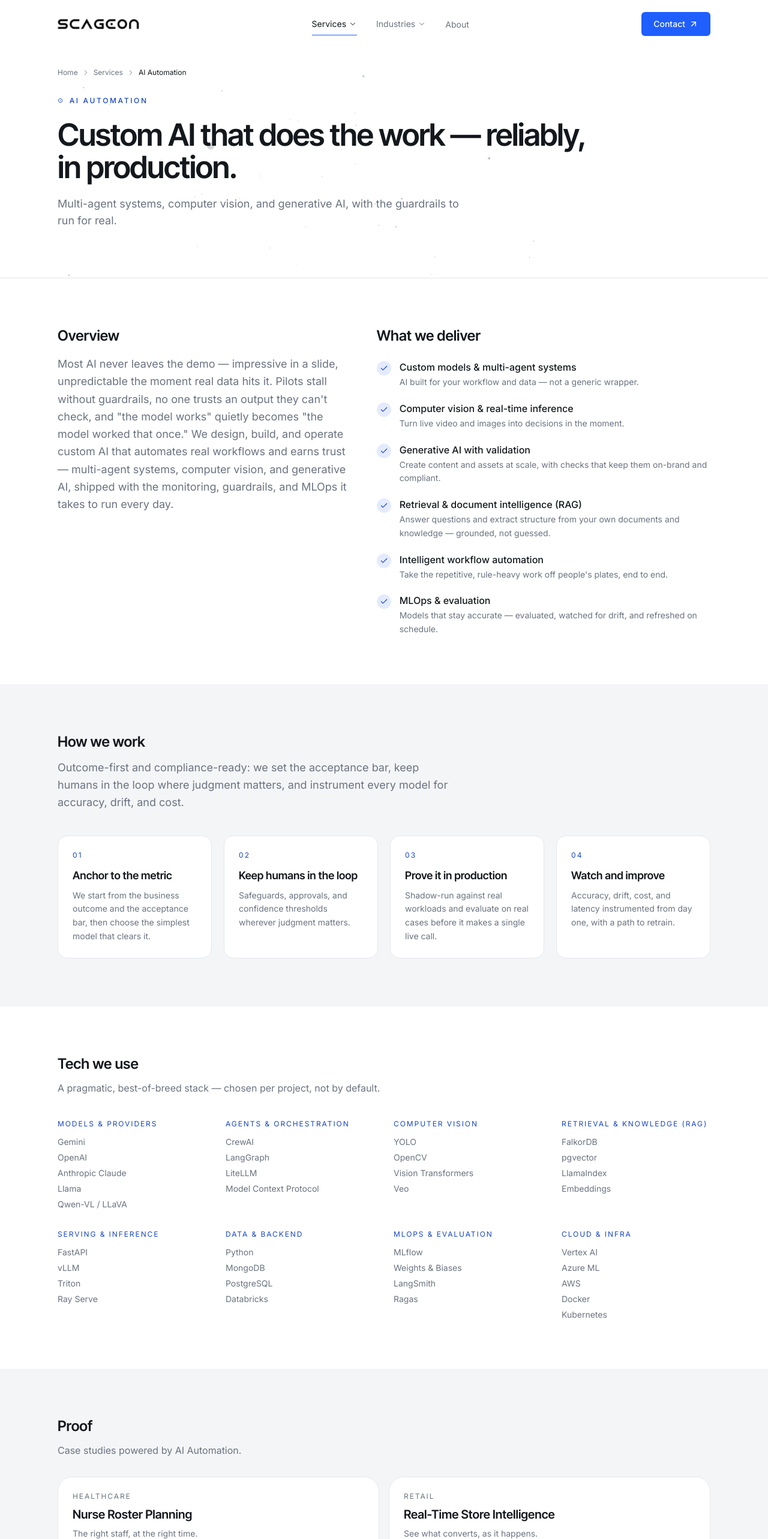
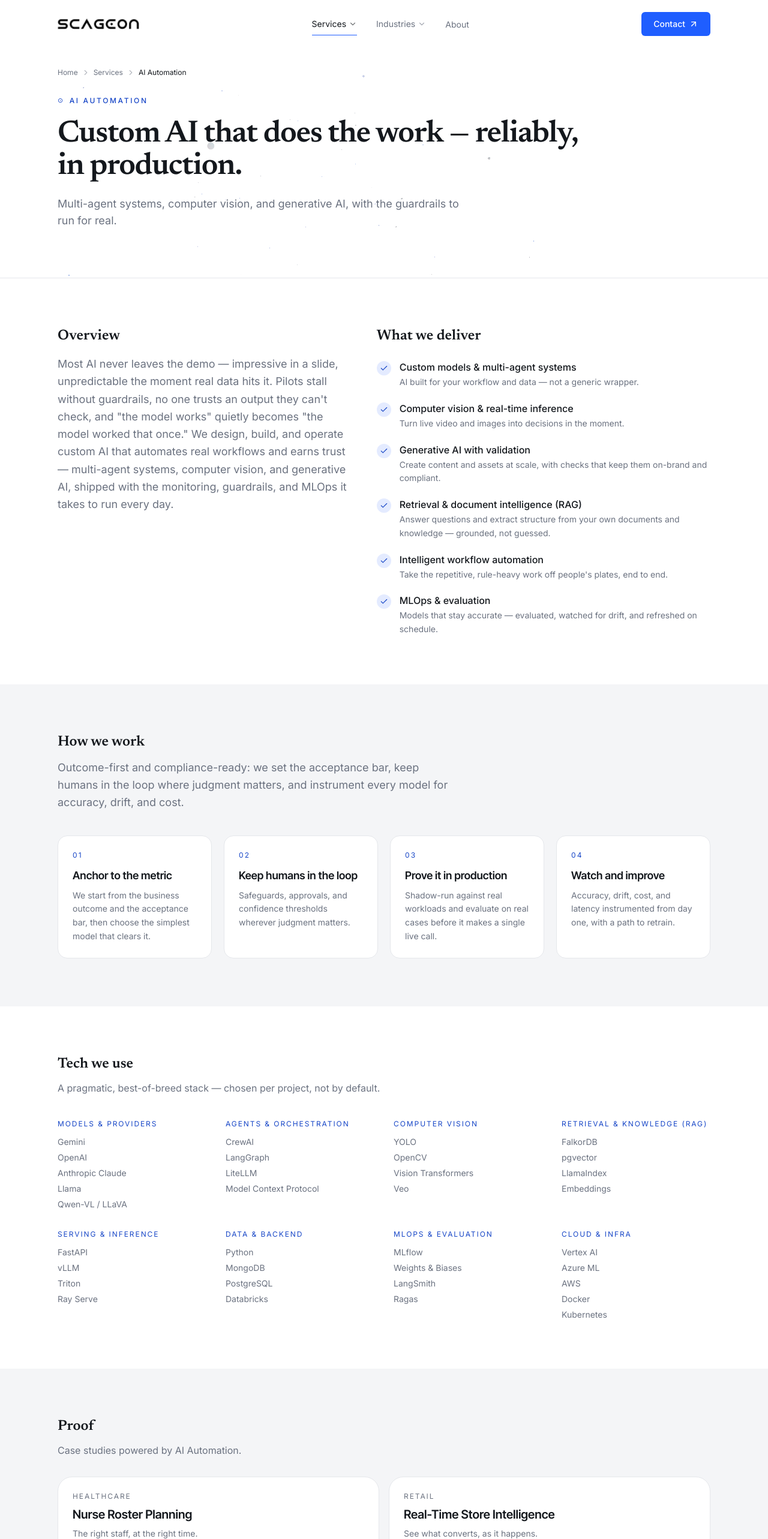
Before and after one commit to svinod-scageon/scageon-website, a Next.js app: page /services/ai-automation in a window 1280 px wide. Shown: the top 2566 px of the page at 60% size. Built offline with nearby package versions, Linux system fonts and the light colour scheme.

Commit message:
Change Font of titles

```diff
--- a/src/app/about/page.tsx
+++ b/src/app/about/page.tsx
@@ -72,7 +72,7 @@ export default function AboutPage() {
       <section className="bg-bg">
         <Container className="py-16 sm:py-20">
           <Reveal>
-            <h2 className="font-[family-name:var(--font-inter-tight)] text-3xl font-semibold text-text">
+            <h2 className="font-[family-name:var(--font-newsreader)] text-3xl font-semibold text-text">
               How we work
             </h2>
           </Reveal>
--- a/src/app/contact/page.tsx
+++ b/src/app/contact/page.tsx
@@ -25,7 +25,7 @@ export default function ContactPage() {
       <section className="bg-surface">
         <Container className="grid gap-12 py-16 sm:py-20 lg:grid-cols-[1fr_1.1fr]">
           <Reveal>
-            <h2 className="font-[family-name:var(--font-inter-tight)] text-2xl font-semibold text-text">
+            <h2 className="font-[family-name:var(--font-newsreader)] text-2xl font-semibold text-text">
               Get in touch
             </h2>
             <p className="mt-3 text-muted">
--- a/src/app/industries/[slug]/page.tsx
+++ b/src/app/industries/[slug]/page.tsx
@@ -70,7 +70,7 @@ export default async function IndustryDetailPage({
       <section className="bg-bg">
         <Container className="py-16 sm:py-20">
           <Reveal>
-            <h2 className="font-[family-name:var(--font-inter-tight)] text-3xl font-semibold text-text">
+            <h2 className="font-[family-name:var(--font-newsreader)] text-3xl font-semibold text-text">
               What we do here
             </h2>
             <p className="mt-3 max-w-2xl text-muted">
@@ -98,7 +98,7 @@ export default async function IndustryDetailPage({
         <section className="bg-surface">
           <Container className="py-16 sm:py-20">
             <Reveal>
-              <h2 className="font-[family-name:var(--font-inter-tight)] text-2xl font-semibold text-text">
+              <h2 className="font-[family-name:var(--font-newsreader)] text-2xl font-semibold text-text">
                 Outcomes
               </h2>
               <p className="mt-3 text-muted">
@@ -133,7 +133,7 @@ export default async function IndustryDetailPage({
         <section className="bg-bg">
           <Container className="py-16 sm:py-20">
             <Reveal>
-              <h2 className="font-[family-name:var(--font-inter-tight)] text-2xl font-semibold text-text">
+              <h2 className="font-[family-name:var(--font-newsreader)] text-2xl font-semibold text-text">
                 Services powering this
               </h2>
             </Reveal>
--- a/src/app/layout.tsx
+++ b/src/app/layout.tsx
@@ -1,5 +1,5 @@
 import type { Metadata } from "next";
-import { Inter, Inter_Tight } from "next/font/google";
+import { Inter, Inter_Tight, Newsreader } from "next/font/google";
 import "./globals.css";
 import Navbar from "@/components/layout/Navbar";
 import Footer from "@/components/layout/Footer";
@@ -16,6 +16,13 @@ const inter = Inter({
 const interTight = Inter_Tight({
   variable: "--font-inter-tight",
   subsets: ["latin"],
+  display: "swap",
+});
+
+const newsreader = Newsreader({
+  variable: "--font-newsreader",
+  subsets: ["latin"],
+  axes: ["opsz"],
   display: "swap",
 });
 
@@ -41,7 +48,7 @@ export default function RootLayout({
   return (
     <html
       lang="en"
-      className={`${inter.variable} ${interTight.variable} antialiased`}
+      className={`${inter.variable} ${interTight.variable} ${newsreader.variable} antialiased`}
     >
       <head>
         <noscript>
--- a/src/app/services/[slug]/page.tsx
+++ b/src/app/services/[slug]/page.tsx
@@ -60,7 +60,7 @@ export default async function ServiceDetailPage({
       <section className="bg-surface">
         <Container className="grid gap-12 py-16 sm:py-20 lg:grid-cols-[1fr_1.15fr]">
           <Reveal>
-            <h2 className="font-[family-name:var(--font-inter-tight)] text-2xl font-semibold text-text">
+            <h2 className="font-[family-name:var(--font-newsreader)] text-2xl font-semibold text-text">
               Overview
             </h2>
             <p className="mt-4 text-lg leading-relaxed text-muted">
@@ -69,7 +69,7 @@ export default async function ServiceDetailPage({
           </Reveal>
 
           <Reveal delay={0.08}>
-            <h2 className="font-[family-name:var(--font-inter-tight)] text-2xl font-semibold text-text">
+            <h2 className="font-[family-name:var(--font-newsreader)] text-2xl font-semibold text-text">
               What we deliver
             </h2>
             <ul className="mt-6 space-y-5">
@@ -95,7 +95,7 @@ export default async function ServiceDetailPage({
       <section className="bg-bg">
         <Container className="py-16 sm:py-20">
           <Reveal className="max-w-2xl">
-            <h2 className="font-[family-name:var(--font-inter-tight)] text-2xl font-semibold text-text">
+            <h2 className="font-[family-name:var(--font-newsreader)] text-2xl font-semibold text-text">
               How we work
             </h2>
             <p className="mt-3 text-lg leading-relaxed text-muted">
@@ -126,7 +126,7 @@ export default async function ServiceDetailPage({
       <section className="bg-surface">
         <Container className="py-16 sm:py-20">
           <Reveal className="max-w-2xl">
-            <h2 className="font-[family-name:var(--font-inter-tight)] text-2xl font-semibold text-text">
+            <h2 className="font-[family-name:var(--font-newsreader)] text-2xl font-semibold text-text">
               Tech we use
             </h2>
             <p className="mt-3 text-muted">
@@ -164,7 +164,7 @@ export default async function ServiceDetailPage({
         <section className="bg-bg">
           <Container className="py-16 sm:py-20">
             <Reveal>
-              <h2 className="font-[family-name:var(--font-inter-tight)] text-2xl font-semibold text-text">
+              <h2 className="font-[family-name:var(--font-newsreader)] text-2xl font-semibold text-text">
                 Proof
               </h2>
               <p className="mt-3 text-muted">
@@ -207,7 +207,7 @@ export default async function ServiceDetailPage({
         <section className="bg-surface">
           <Container className="py-16 sm:py-20">
             <Reveal>
-              <h2 className="font-[family-name:var(--font-inter-tight)] text-2xl font-semibold text-text">
+              <h2 className="font-[family-name:var(--font-newsreader)] text-2xl font-semibold text-text">
                 Industries we apply this in
               </h2>
             </Reveal>
--- a/src/components/sections/CtaBand.tsx
+++ b/src/components/sections/CtaBand.tsx
@@ -55,7 +55,7 @@ export default function CtaBand({
 
       <Container className="relative py-20 sm:py-24">
         <Reveal className="mx-auto max-w-2xl text-center">
-          <h2 className="font-[family-name:var(--font-inter-tight)] text-h2 font-semibold text-white">
+          <h2 className="font-[family-name:var(--font-newsreader)] text-h2 font-semibold text-white">
             {title}
           </h2>
           <p className="mt-4 text-muted-dark">{body}</p>
--- a/src/components/sections/Hero.tsx
+++ b/src/components/sections/Hero.tsx
@@ -36,7 +36,7 @@ export default function Hero() {
 
           <motion.h1
             {...rise(0.06)}
-            className="mt-6 font-[family-name:var(--font-inter-tight)] text-display font-semibold text-text"
+            className="mt-6 font-[family-name:var(--font-newsreader)] text-display font-semibold text-text"
           >
             We build the data and AI systems that move your business forward.
           </motion.h1>
--- a/src/components/sections/PageHero.tsx
+++ b/src/components/sections/PageHero.tsx
@@ -54,7 +54,7 @@ export default function PageHero({
           </nav>
         )}
         <Eyebrow>{eyebrow}</Eyebrow>
-        <h1 className="mt-5 max-w-4xl font-[family-name:var(--font-inter-tight)] text-[clamp(2rem,4vw,3.5rem)] font-semibold leading-[1.06] tracking-tight text-text">
+        <h1 className="mt-5 max-w-4xl font-[family-name:var(--font-newsreader)] text-[clamp(2rem,4vw,3.5rem)] font-semibold leading-[1.06] tracking-tight text-text">
           {title}
         </h1>
         {sub && <p className="mt-5 max-w-2xl text-lead text-muted">{sub}</p>}
--- a/src/components/ui/SectionHeading.tsx
+++ b/src/components/ui/SectionHeading.tsx
@@ -27,7 +27,7 @@ export default function SectionHeading({
       {eyebrow && <Eyebrow tone={tone}>{eyebrow}</Eyebrow>}
       <h2
         className={cn(
-          "mt-4 font-[family-name:var(--font-inter-tight)] text-3xl font-semibold tracking-tight sm:text-4xl",
+          "mt-4 font-[family-name:var(--font-newsreader)] text-3xl font-semibold tracking-tight sm:text-4xl",
           tone === "dark" ? "text-white" : "text-text"
         )}
       >
```
